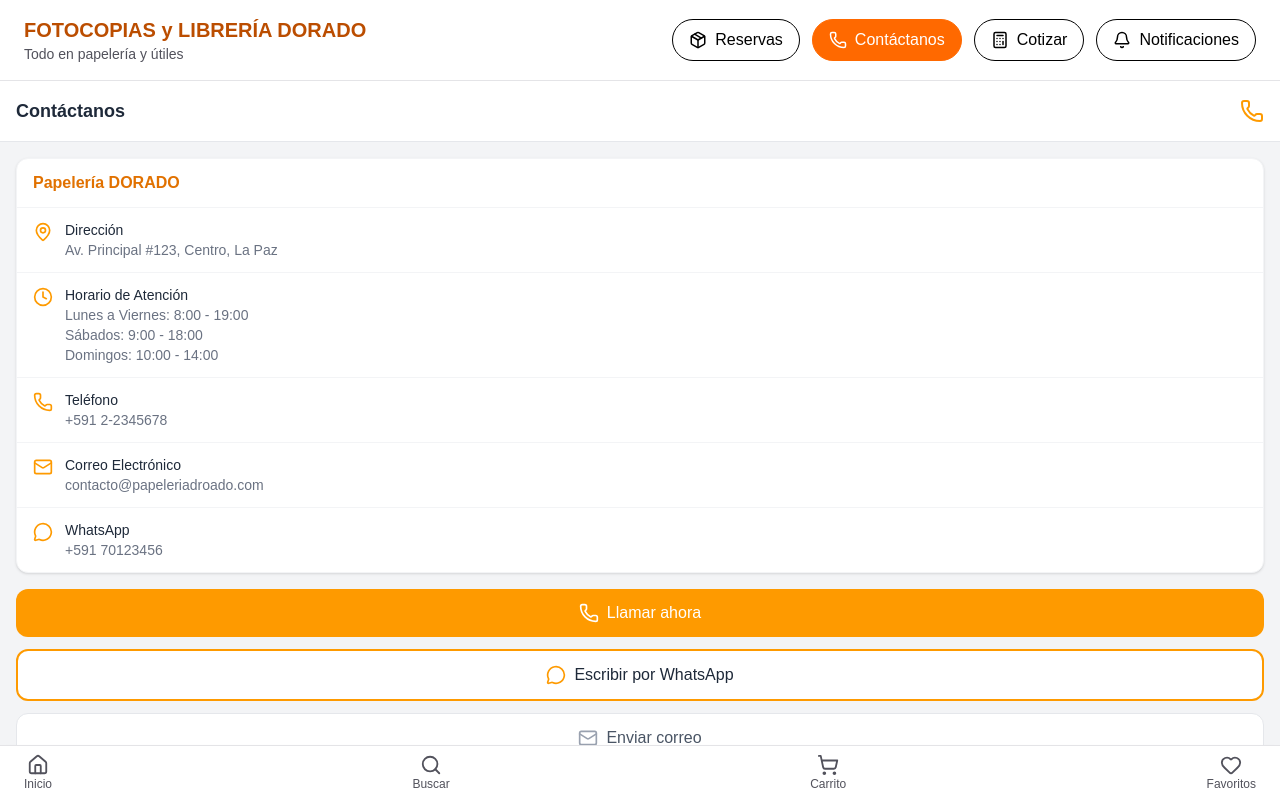
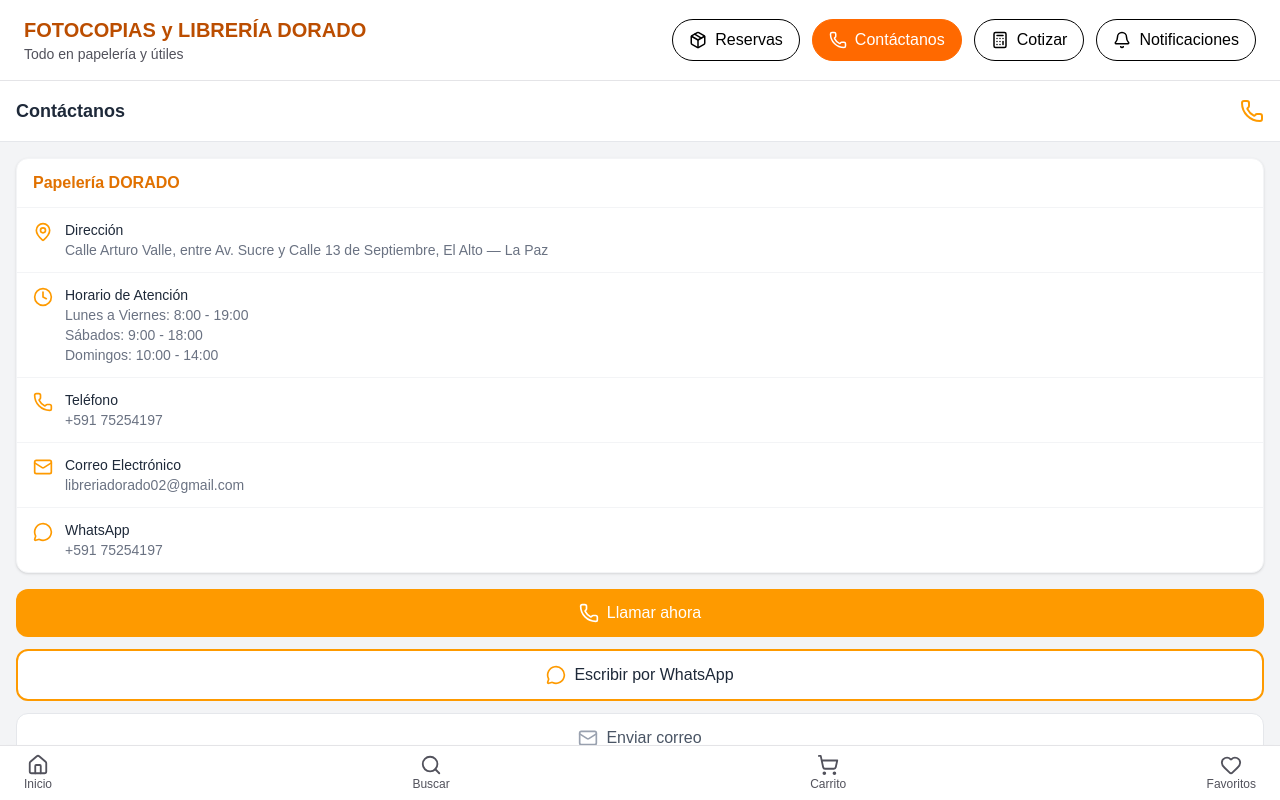
Before and after one commit to martin0588/FotocopiasyLiberia_Dorado, a Next.js app: page / in a window 1280 px wide. Both pictures are taken after a click on the button "Contáctanos". Shown: the top 800 px of the page. Built offline with nearby package versions, Linux system fonts and the light colour scheme.

Commit message:
Listo los botones de contactanos

```diff
--- a/app/components/Contactanos.jsx
+++ b/app/components/Contactanos.jsx
@@ -5,27 +5,28 @@ export default function Contactanos() {
     {
       icon: MapPin,
       titulo: "Dirección",
-      contenido: "Av. Principal #123, Centro, La Paz",
+      contenido: "Calle Arturo Valle, entre Av. Sucre y Calle 13 de Septiembre, El Alto — La Paz",
     },
     {
       icon: Clock,
       titulo: "Horario de Atención",
-      contenido: "Lunes a Viernes: 8:00 - 19:00\nSábados: 9:00 - 18:00\nDomingos: 10:00 - 14:00",
+      contenido:
+        "Lunes a Viernes: 8:00 - 19:00\nSábados: 9:00 - 18:00\nDomingos: 10:00 - 14:00",
     },
     {
       icon: Phone,
       titulo: "Teléfono",
-      contenido: "+591 2-2345678",
+      contenido: "+591 75254197",
     },
     {
       icon: Mail,
       titulo: "Correo Electrónico",
-      contenido: "contacto@papeleriadroado.com",
+      contenido: "libreriadorado02@gmail.com",
     },
     {
       icon: MessageCircle,
       titulo: "WhatsApp",
-      contenido: "+591 70123456",
+      contenido: "+591 75254197",
     },
   ];
 
@@ -53,8 +54,12 @@ export default function Contactanos() {
                 <div key={i} className="px-4 py-3 flex gap-3">
                   <Icon size={20} className="text-amber-500 shrink-0 mt-0.5" />
                   <div>
-                    <p className="text-sm font-medium text-gray-800">{item.titulo}</p>
-                    <p className="text-sm text-gray-500 whitespace-pre-line">{item.contenido}</p>
+                    <p className="text-sm font-medium text-gray-800">
+                      {item.titulo}
+                    </p>
+                    <p className="text-sm text-gray-500 whitespace-pre-line">
+                      {item.contenido}
+                    </p>
                   </div>
                 </div>
               );
@@ -65,25 +70,50 @@ export default function Contactanos() {
         {/* Botones de acción */}
         <div className="space-y-3">
           {/* Llamar ahora */}
-          <button className="w-full bg-amber-500 hover:bg-amber-600 text-white font-medium py-3 rounded-xl flex items-center justify-center gap-2 transition-colors">
+          <button
+            onClick={() => (window.location.href = "tel:+59175254197")}
+            className="w-full bg-amber-500 hover:bg-amber-600 text-white font-medium py-3 rounded-xl flex items-center justify-center gap-2 transition-colors"
+          >
             <Phone size={20} />
             Llamar ahora
           </button>
 
           {/* WhatsApp */}
-          <button className="w-full bg-white hover:bg-gray-50 text-gray-800 font-medium py-3 rounded-xl border-2 border-amber-500 flex items-center justify-center gap-2 transition-colors">
+          <button
+            onClick={() =>
+              window.open(
+                "https://wa.me/59175254197?text=Hola%2C%20quisiera%20hacer%20una%20consulta",
+                "_blank"
+              )
+            }
+            className="w-full bg-white hover:bg-gray-50 text-gray-800 font-medium py-3 rounded-xl border-2 border-amber-500 flex items-center justify-center gap-2 transition-colors"
+          >
             <MessageCircle size={20} className="text-amber-500" />
             Escribir por WhatsApp
           </button>
 
           {/* Enviar correo */}
-          <button className="w-full bg-white hover:bg-gray-50 text-gray-600 font-medium py-3 rounded-xl border border-gray-200 flex items-center justify-center gap-2 transition-colors">
+          <button
+            onClick={() =>
+              (window.location.href =
+                "mailto:libreriadorado02@gmail.com?subject=Consulta&body=Hola%20quisiera%20más%20información")
+            }
+            className="w-full bg-white hover:bg-gray-50 text-gray-600 font-medium py-3 rounded-xl border border-gray-200 flex items-center justify-center gap-2 transition-colors"
+          >
             <Mail size={20} className="text-gray-400" />
             Enviar correo
           </button>
 
           {/* Ver en mapa */}
-          <button className="w-full bg-white hover:bg-gray-50 text-gray-600 font-medium py-3 rounded-xl border border-gray-200 flex items-center justify-center gap-2 transition-colors">
+          <button
+            onClick={() =>
+              window.open(
+                "https://maps.app.goo.gl/v85zny85UaxbtHkm8",
+                "_blank"
+              )
+            }
+            className="w-full bg-white hover:bg-gray-50 text-gray-600 font-medium py-3 rounded-xl border border-gray-200 flex items-center justify-center gap-2 transition-colors"
+          >
             <Map size={20} className="text-gray-400" />
             Ver en mapa
           </button>
@@ -95,7 +125,8 @@ export default function Contactanos() {
           <div>
             <p className="text-sm font-medium text-amber-800 mb-1">Ubicación</p>
             <p className="text-xs text-amber-700 leading-relaxed">
-              Estamos ubicados en el centro de La Paz, fácil acceso en transporte público. Te esperamos para brindarte la mejor atención.
+              Estamos ubicados en el centro de La Paz, fácil acceso en transporte
+              público. Te esperamos para brindarte la mejor atención.
             </p>
           </div>
         </div>
```
